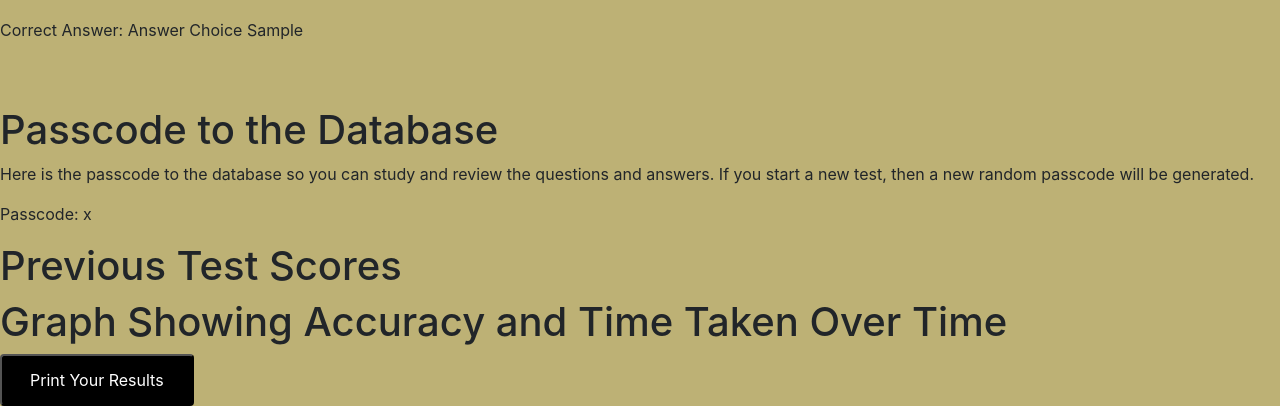
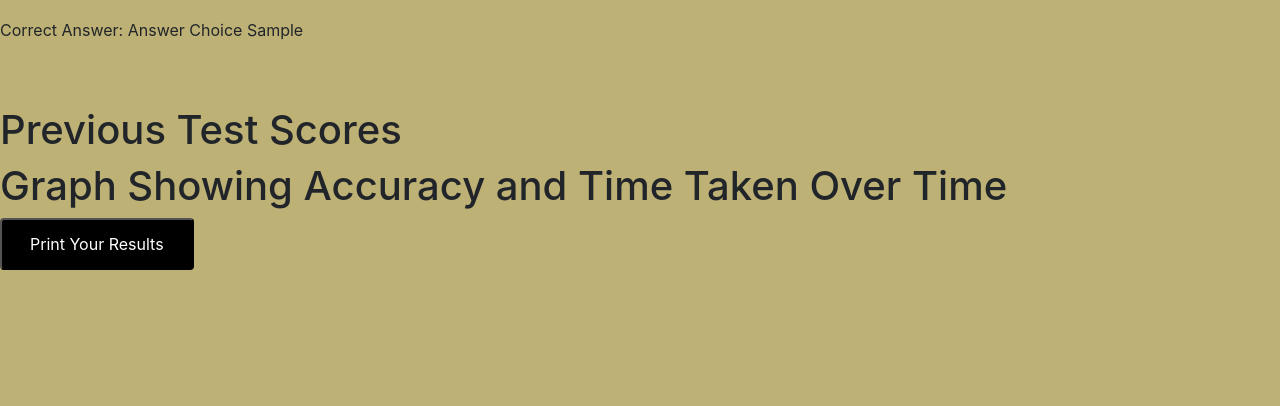
Before and after one commit to codingmaster4027/FBLA-2021-Coding-and-Programming, a Flask app: template templates/score.html in a window 1280 px wide. Shown: the part 1635-2041 px from the top of the page. After the commit the page ends 1905 px from the top, so only its background shows below. Run offline with Flask 2, Linux system fonts and the light colour scheme; the template is opened without the code that fills it: most values are stand-ins (such as "Sample title", 1, 10 or a date in 2020); some libraries are stand-ins or nearby versions.

Commit message:
Update score.html

```diff
--- a/templates/score.html
+++ b/templates/score.html
@@ -1,4 +1,4 @@
-<!-- This is the page which shows the user's scores, time taken, question analysis, previous test scores, graph, and passcode to the database after they have submitted the test -->
+<!-- This is the page which shows the user's scores, time taken, question analysis, previous test scores, and graph, after they have submitted the test -->
 {% extends "base.html" %}
 
 {% block title %}
@@ -81,12 +81,6 @@ Your Score
 <br>
 <br>
 
-<!-- Shows the passcode to the database so the user can access it -->
-<h1> Passcode to the Database </h1>
-<p> Here is the passcode to the database so you can study and review the questions and answers. If you start a new test, then a new random passcode will be generated. </p>
-
-<p> Passcode: {{ passcode }} </p>
-
 <!-- Shows previous test scores and time taken on those tests -->
 <h1> Previous Test Scores </h1>
 <div id="prev">
@@ -106,6 +100,9 @@ Your Score
 <script type="text/javascript" src="https://www.gstatic.com/charts/loader.js"></script>
 
 <script>
+    var testActive = "false";
+    localStorage.setItem("testActive", testActive);
+
     //Gets the user's name, score, time taken, and their answer for each question fron localStorage and displays them in the <p> tags above.
     var name = localStorage.getItem("name");
     document.getElementById("congrats").innerHTML = "Congratulations " + name + "! You have completed the test! Here are you results:";
```
